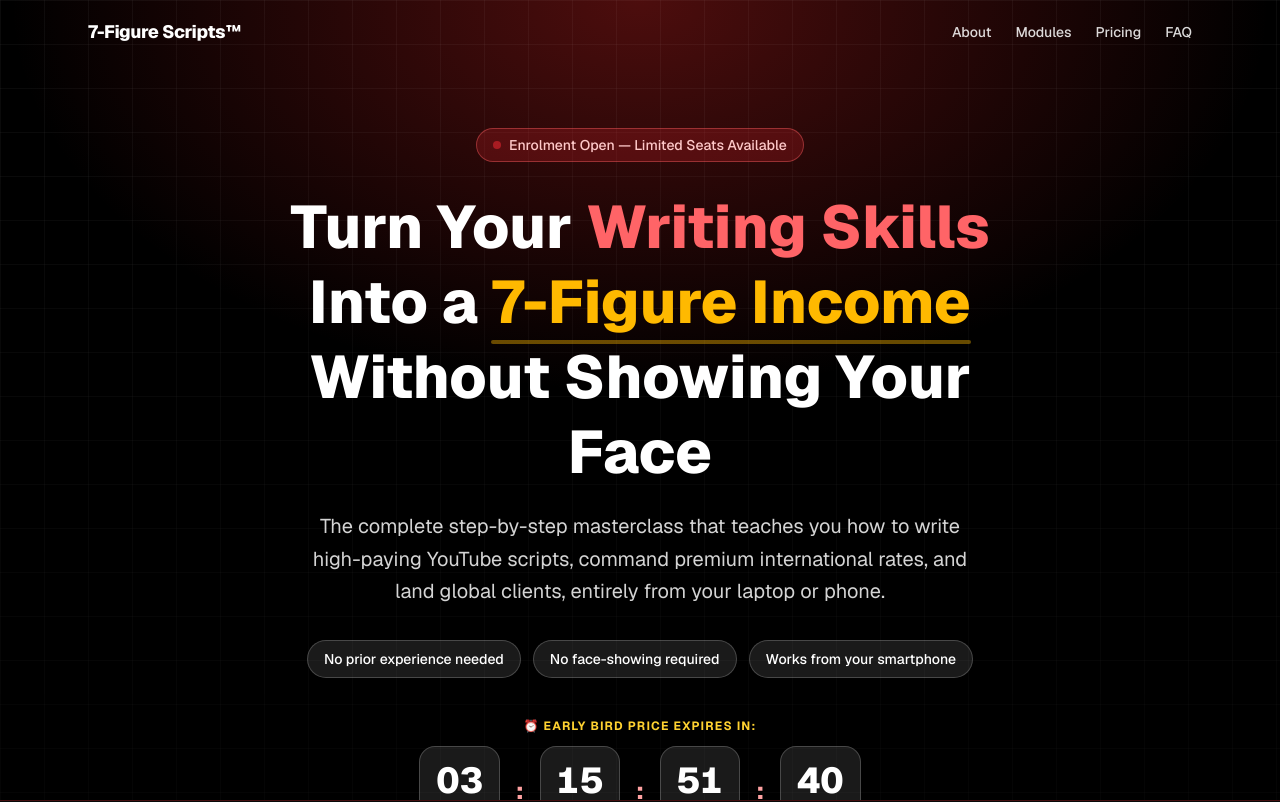
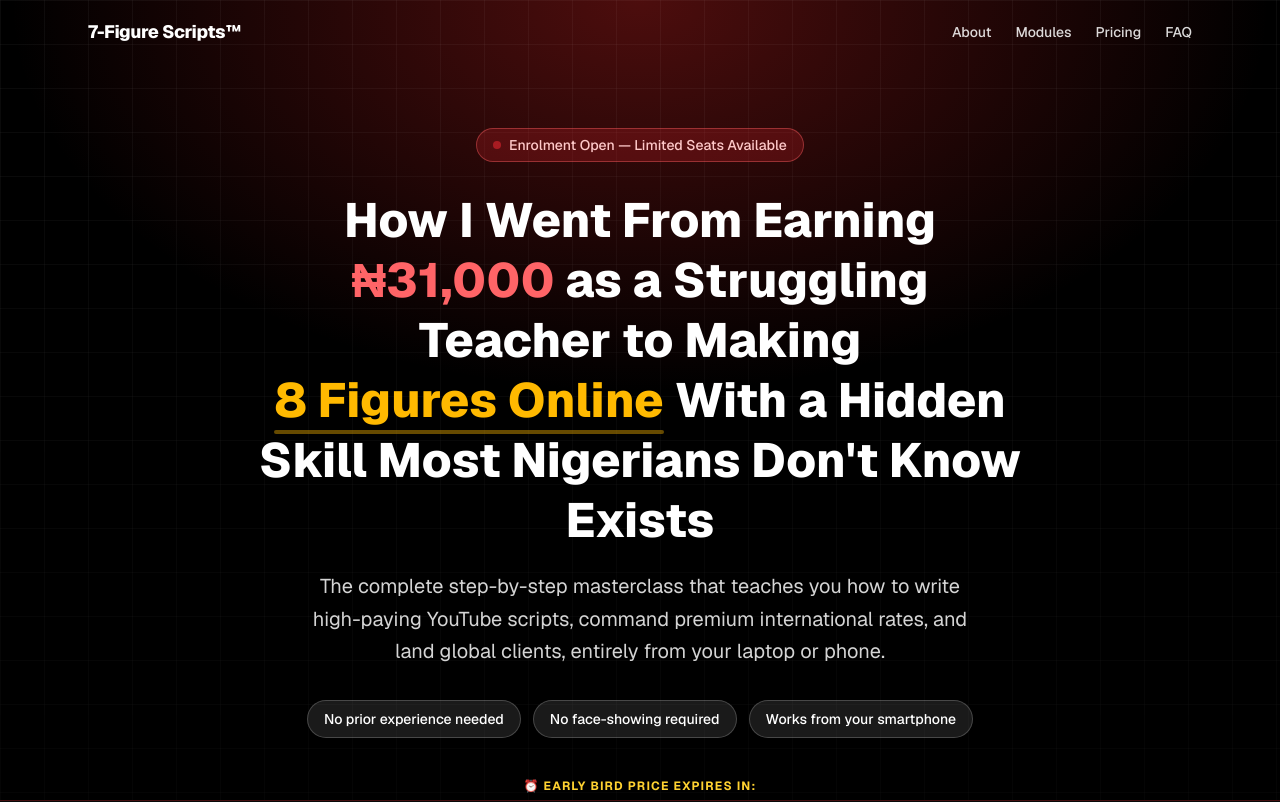
Before and after one commit to Yomabasi8/7figures, a Next.js app: page / in a window 1280 px wide. Shown: the top 802 px of the page. Built offline with nearby package versions, Linux system fonts and the light colour scheme.

Commit message:
feat: update headline in HeroSection for improved messaging and engagement

```diff
--- a/app/components/HeroSection.tsx
+++ b/app/components/HeroSection.tsx
@@ -74,14 +74,15 @@ export default function HeroSection() {
           </div>
 
           {/* Headline */}
-          <h1 className="animate-fade-up text-4xl sm:text-5xl lg:text-6xl font-extrabold text-white leading-tight mb-5">
-            Turn Your{" "}
-            <span className="text-red-400">Writing Skills</span> Into a{" "}
+          <h1 className="animate-fade-up text-3xl sm:text-4xl lg:text-5xl font-extrabold text-white leading-tight mb-5">
+            How I Went From Earning{" "}
+            <span className="text-red-400">₦31,000</span> as a Struggling
+            Teacher to Making{" "}
             <span className="relative inline-block">
-              <span className="text-amber-400">7-Figure Income</span>
+              <span className="text-amber-400">8 Figures Online</span>
               <span className="absolute -bottom-1 left-0 right-0 h-1 bg-amber-400/40 rounded-full" />
             </span>{" "}
-            Without Showing Your Face
+            With a Hidden Skill Most Nigerians Don&apos;t Know Exists
           </h1>
 
           {/* Subheadline */}
```
